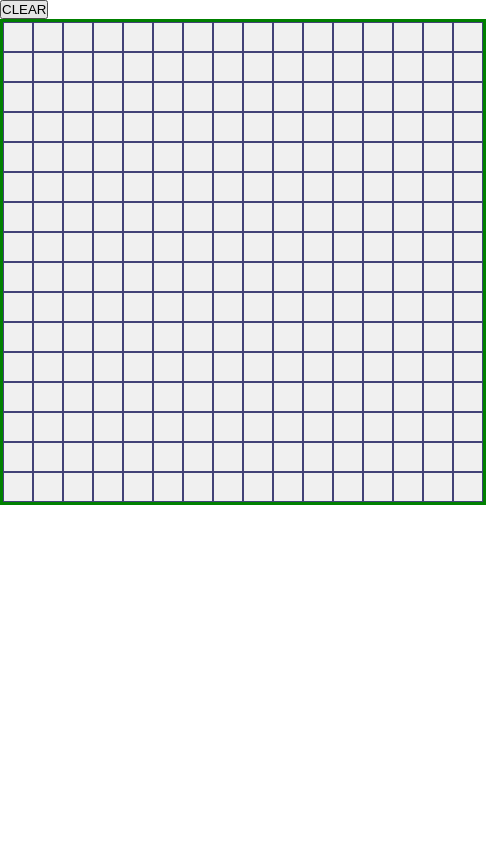
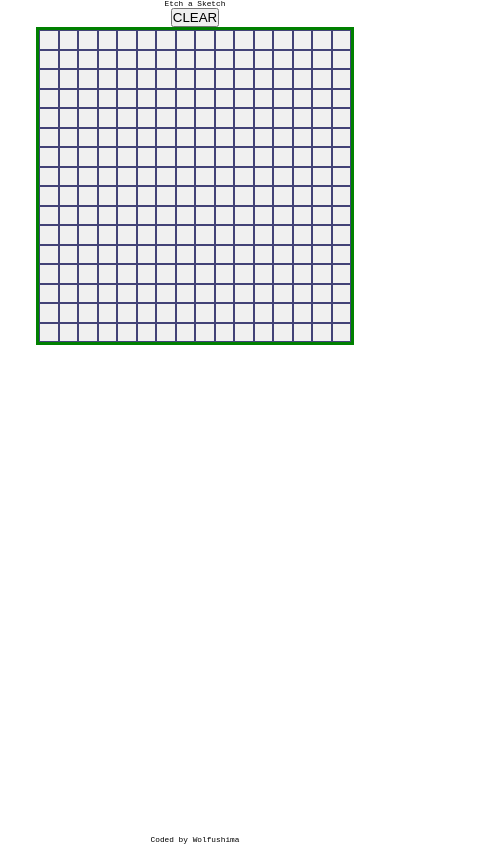
Before and after one commit to Wolfushima/Etch_a_Sketch, a plain HTML site: page index.html in a window 390 px wide. Shown: the whole page, 486 px wide, since content can reach past the window. Drawn offline with Linux system fonts and the light colour scheme.

Commit message:
Centered every element in the page, added a header and a footer, also added responsiveness to the grid-element width and height

```diff
--- a/index.html
+++ b/index.html
@@ -9,10 +9,12 @@
     <title>Etch a Sketch</title>
 </head>
 <body>
+    <header>Etch a Sketch</header>
     <div class="container">
         <button class="clear-button">CLEAR</button>
         <div class="grid-content"></div>
     </div>
+    <footer>Coded by Wolfushima</footer>
     <script src="script.js"></script>
 </body>
 </html>
--- a/script.js
+++ b/script.js
@@ -1,6 +1,5 @@
 const gridContent = document.querySelector(".grid-content");
-const clearButton = document.querySelector(".clear-button");
-clearButton.addEventListener("click", () => {
+const clearButton = document.querySelector(".clear-button").addEventListener("click", () => {
     const arrayGridContent = Array.from(gridContent.childNodes);
     arrayGridContent.forEach(element => {
         element.style.backgroundColor = "white";
--- a/style.css
+++ b/style.css
@@ -10,10 +10,21 @@ html {
     height: 100%;
     font-size: 60%;
     font-family: monospace;
+    text-align: center;
 }
 
 body {
+    display: flex;
+    flex-direction: column;
     min-height: 100vh;
+}
+
+
+.container {
+    flex: 1;
+    padding-bottom: 30px;
+    width: auto;
+    margin: auto;
 }
 
 .grid-content {
@@ -23,11 +34,23 @@ body {
     border: solid green;
 }
 
+button {
+    display: block;
+    text-align: center;
+    margin: auto;
+    width: auto;
+}
+
 .div-element {
     border: 1px solid rgb(66, 66, 119);
     background-color: rgb(240, 240, 240);
-    margin: 0;
-    padding: 0;
-    height: 30px;
-    width: 30px;
+    height: 5vh;
+    width: 5vh;
 }
+
+@media screen and (max-width: 450px) {
+    .div-element {
+        height: 5vw;
+        width: 5vw;
+    }
+}
```
